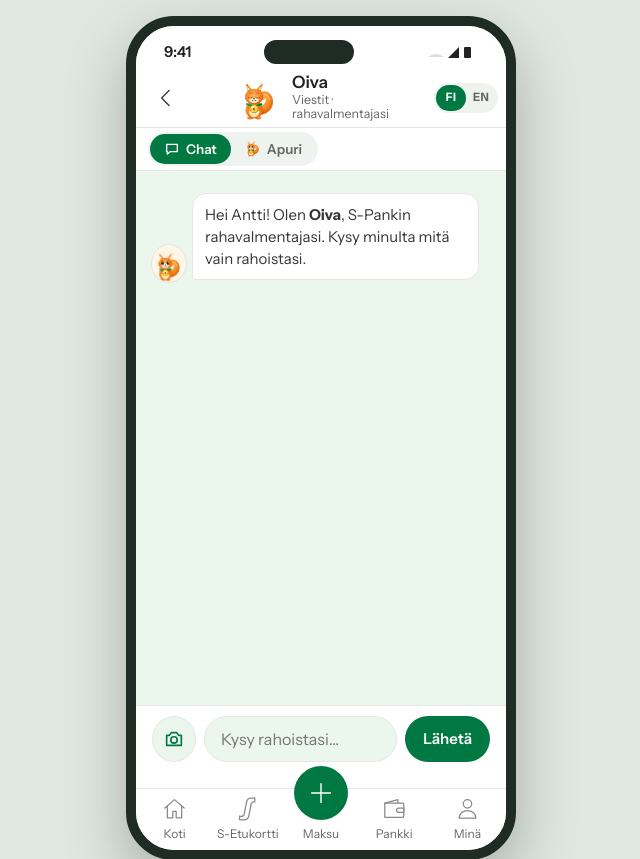
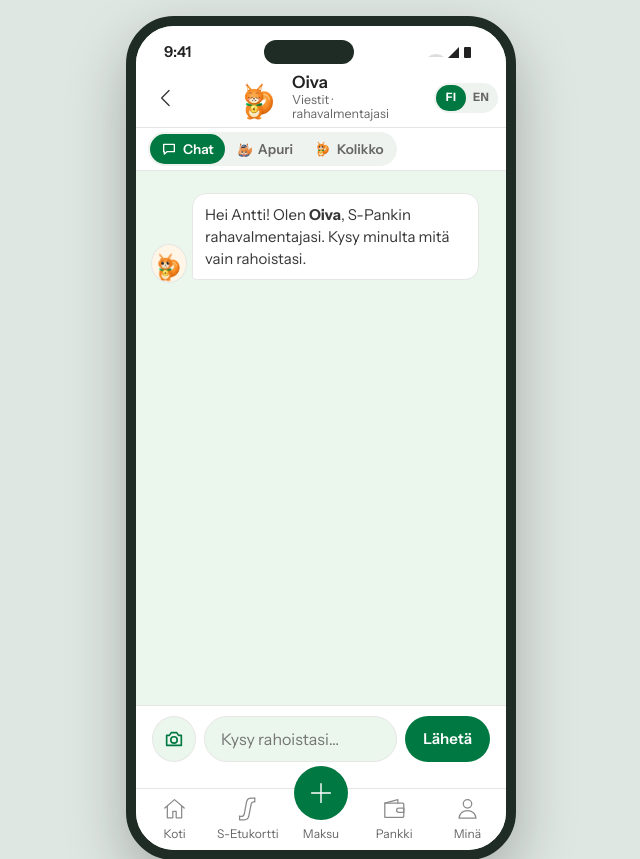
Before and after one commit to bristiana/spankki-wa, a FastAPI app: page /chat in a window 1280 px wide. Shown: the top 859 px of the page, without its empty margins (319-959 px from the left). Run offline with FastAPI, Linux system fonts and the light colour scheme.

Commit message:
Helper: a third option, Coin, the same Helper with the chat's coin squirrel (closest pose per mood, compare looks at the bars)
Co-Authored-By: Claude Opus 5.5 <noreply@anthropic.com>

```diff
--- a/app/static/oiva/helper.css
+++ b/app/static/oiva/helper.css
@@ -7,7 +7,9 @@
 .modes .seg button{border:0;background:transparent;color:var(--muted);font:600 13.5px var(--font);min-height:30px;position:relative;
   padding:0 14px;border-radius:99px;cursor:pointer;display:inline-flex;align-items:center;gap:6px;transition:background-color .15s,color .15s}
 .modes .seg button[aria-pressed="true"]{background:var(--brand);color:#fff}
-.modes .seg svg,.modes .seg img{width:16px;height:16px;flex:none}
+.modes .seg svg,.modes .seg img,.modes .seg .vk{width:16px;height:16px;flex:none}
+.modes .seg .vk{display:inline-block;border-radius:50%;overflow:hidden}.modes .seg .vk svg{width:100%;height:100%;display:block}
+.modes .seg button{padding:0 11px}
 .modes .seg button::after,.modes .voice::after{content:"";position:absolute;inset:-7px 0}  /* 44 px to tap */
 .modes button:focus-visible{outline:2px solid var(--brand);outline-offset:2px}
 /* sound: an icon button, so the switch row stays one quiet line */
@@ -72,3 +74,7 @@
 .helper.kb .bars{margin:2px 0;gap:2px 8px}.helper.kb .say.has-bars p{display:none}
 
 @media (prefers-reduced-motion:reduce){.say.pop{animation:none}.bars i b{transition:none}.say .dots b{animation:none;opacity:.6}}
+
+/* "Coin": the same Helper with the chat's coin squirrel (oiva.css sprite, 12:13), standing in the same box */
+.coin #pal{display:flex;align-items:flex-end;justify-content:center}
+.coin #pal .oiva{--s:calc(var(--pal) * 12 / 13)}
--- a/app/static/oiva/helper.js
+++ b/app/static/oiva/helper.js
@@ -32,6 +32,50 @@
   };
   let oiva = null, mood = "idle", idleTimer = 0, last = "", lastParts = [];
   const on = () => phone.classList.contains("helper");
+
+  // ---- the coin squirrel (the chat's own sprite, oiva.css) as the Helper's Oiva: the same calls as oiva.js ----
+  // It has 9 moods and 16 look directions, no compare pose: each reply state takes its closest mood, and compare
+  // looks across at the bubble, where the two bars do the comparing.
+  const COIN = {
+    idle: "idle", listening: "idle", thinking: "think", working: "busy", teaching: "talk", checking: "busy",
+    needs_approval: "wave", success: "talk", error: "worried", learned: "happy", saving: "happy", spent: "talk",
+    safe_to_spend: "happy", caution: "worried", what_if: "think", compare: "look",
+  };
+  function coinOiva(box) {
+    const el = document.createElement("span");
+    el.className = "oiva idle"; el.setAttribute("aria-hidden", "true");
+    box.textContent = ""; box.appendChild(el);
+    let state = "idle", gaze = null;
+    // 16 look directions, 22.5 deg each clockwise from up: row 9 + floor(N / 8), column N % 8 (oiva.css)
+    function look(x, y) {
+      const r = el.getBoundingClientRect();
+      const deg = (Math.atan2(x - (r.left + r.width / 2), -(y - (r.top + r.height * 0.4))) * 180 / Math.PI + 360) % 360;
+      const n = Math.round(deg / 22.5) % 16;
+      el.className = "oiva look";
+      el.style.setProperty("--row", 9 + Math.floor(n / 8)); el.style.setProperty("--col", n % 8);
+    }
+    function draw() {
+      if (gaze) return look(gaze.x, gaze.y);
+      el.style.removeProperty("--row"); el.style.removeProperty("--col");
+      if (state === "compare") {  // across at the bubble and its bars
+        const b = say && say.getBoundingClientRect();
+        if (b && b.width) return look(b.left + b.width * 0.3, b.top + b.height / 2);
+      }
+      el.className = "oiva " + (COIN[state] === "look" ? "idle" : (COIN[state] || "idle"));
+    }
+    const poke = () => {  // a tap: a little hop, then back to the pose
+      if (gaze) return;
+      el.className = "oiva happy";
+      setTimeout(draw, 700);
+    };
+    box.addEventListener("click", poke);
+    return {
+      setState(n) { state = n; draw(); },
+      setFps() {},
+      lookAt(x, y) { gaze = x == null ? null : { x, y }; draw(); },
+      destroy() { box.removeEventListener("click", poke); box.textContent = ""; },
+    };
+  }
 
   function plain(s) { return String(s || "").replace(/[*_]/g, "").replace(/\s+/g, " ").trim(); }
   // amounts never break across lines in the bubble: "3 345.06 €" keeps its spaces non-breaking
@@ -156,16 +200,21 @@
   }
 
   // ---- modes ----
+  let made = "";  // which Oiva is on the stage: "helper" (oiva.js) or "coin" (the sprite)
   function setMode(m, remember) {
-    const helper = m === "helper";
+    const helper = m === "helper" || m === "coin";
     phone.classList.toggle("helper", helper);
+    phone.classList.toggle("coin", m === "coin");
     document.querySelectorAll(".modes [data-mode]").forEach(b => b.setAttribute("aria-pressed", String(b.dataset.mode === m)));
     if (remember) store.set("oiva-mode", m);
     if (stage) stage.hidden = !helper;
-    if (helper && !oiva && window.Oiva && pal) {
-      oiva = window.Oiva.create(pal, { palette: "red", state: mood, hoverReact: true, fps: mood === "idle" ? 20 : 30 });  // a tap pokes him (oiva.js)
+    if (oiva && made !== m) { oiva.destroy(); oiva = null; }
+    if (helper && !oiva && pal) {
+      if (m === "coin") oiva = coinOiva(pal);
+      else if (window.Oiva) oiva = window.Oiva.create(pal, { palette: "red", state: mood, hoverReact: true, fps: mood === "idle" ? 20 : 30 });  // a tap pokes him (oiva.js)
+      made = oiva ? m : "";
+      if (oiva) oiva.setState(mood);
     }
-    if (!helper && oiva) { oiva.destroy(); oiva = null; }
     if (!helper && canSpeak) speechSynthesis.cancel();
     const log = document.getElementById("log");
     if (log) log.scrollTop = log.scrollHeight;
@@ -173,11 +222,12 @@
   document.querySelectorAll(".modes [data-mode]").forEach(b => b.onclick = () => {
     setMode(b.dataset.mode, true);
     const u = new URL(location.href);
-    if (b.dataset.mode === "helper") u.searchParams.set("mode", "helper"); else u.searchParams.delete("mode");
+    if (b.dataset.mode !== "chat") u.searchParams.set("mode", b.dataset.mode); else u.searchParams.delete("mode");
     history.replaceState(null, "", u.pathname + u.search);
   });
   const asked = new URLSearchParams(location.search).get("mode");
-  const startMode = asked === "helper" || asked === "chat" ? asked : (store.get("oiva-mode") === "helper" ? "helper" : "chat");
+  const MODES = ["chat", "helper", "coin"], kept = store.get("oiva-mode");
+  const startMode = MODES.includes(asked) ? asked : (MODES.includes(kept) ? kept : "chat");
 
   // ---- keyboard: a smaller stage when the visual viewport is short ----
   if (window.visualViewport) {
@@ -210,7 +260,7 @@
       show("thinking", "", true);
     },
     reply(name, parts, trace) {
-      const m = (window.Oiva && window.Oiva.STATES.includes(name)) ? name : "success";
+      const m = (name in COIN) ? name : "success";
       last = first(parts, m); lastParts = parts || [];
       pose(m);
       show(m, last || T("Tässä.", "Here you go."), false, pairFor(m, trace, parts));
@@ -224,6 +274,14 @@
   if (hello) {  // the greeting: its first two sentences ("Hi Antti! I'm Oiva, your S-Pankki money coach.")
     last = plain(hello.textContent); lastParts = [hello.textContent]; show("", last);
   }
+  const icon = document.querySelector('.modes [data-mode="helper"] .vk');
+  if (icon && window.Oiva) {  // one still frame of oiva.js's head crop, no animation running in the switch
+    const o = window.Oiva.create(icon, { palette: "red", framing: "head", trackPointer: false, hoverReact: false, reducedMotion: true });
+    requestAnimationFrame(() => requestAnimationFrame(() => {
+      const svg = icon.querySelector("svg"), still = svg && svg.cloneNode(true);
+      o.destroy(); if (still) icon.appendChild(still);
+    }));
+  }
   setMode(startMode, false);
   pose("idle");
   if (startMode === "helper" && oiva) oiva.setState("idle");
--- a/app/templates/chat.html
+++ b/app/templates/chat.html
@@ -124,7 +124,8 @@
 <div class="modes">
   <span class="seg" role="group" aria-label="{{ t('Näkymä', 'View') }}">
     <button type="button" data-mode="chat" aria-pressed="true"><svg viewBox="0 0 24 24" fill="none" stroke="currentColor" stroke-width="2" stroke-linecap="round" stroke-linejoin="round" aria-hidden="true"><path d="M4 5h16v11H9l-4 3.5V16H4z"/></svg>Chat</button>
-    <button type="button" data-mode="helper" aria-pressed="false"><img src="/static/oiva/oiva.png" alt="" width="16" height="16">{{ t("Apuri", "Helper") }}</button>
+    <button type="button" data-mode="helper" aria-pressed="false"><span class="vk" aria-hidden="true"></span>{{ t("Apuri", "Helper") }}</button>
+    <button type="button" data-mode="coin" aria-pressed="false"><img src="/static/oiva/oiva.png" alt="" width="16" height="16">{{ t("Kolikko", "Coin") }}</button>
   </span>
   <button type="button" class="voice" id="voice" aria-pressed="false" title="{{ t('Oiva puhuu ääneen', 'Oiva speaks aloud') }}" aria-label="{{ t('Oiva puhuu ääneen', 'Oiva speaks aloud') }}"><svg viewBox="0 0 24 24" fill="none" stroke="currentColor" stroke-width="2" stroke-linecap="round" stroke-linejoin="round" aria-hidden="true"><path d="M4 9.5h4l5-4v13l-5-4H4z"/><path class="w" d="M16.5 9a4 4 0 0 1 0 6M19 6.5a7.5 7.5 0 0 1 0 11"/><path class="x" d="M16.5 9.5l5 5M21.5 9.5l-5 5"/></svg><span>{{ t("Mykistetty", "Muted") }}</span></button>
 </div>
```
Also changed, not shown: tests/test_mood.py (+3 -2 lines).
